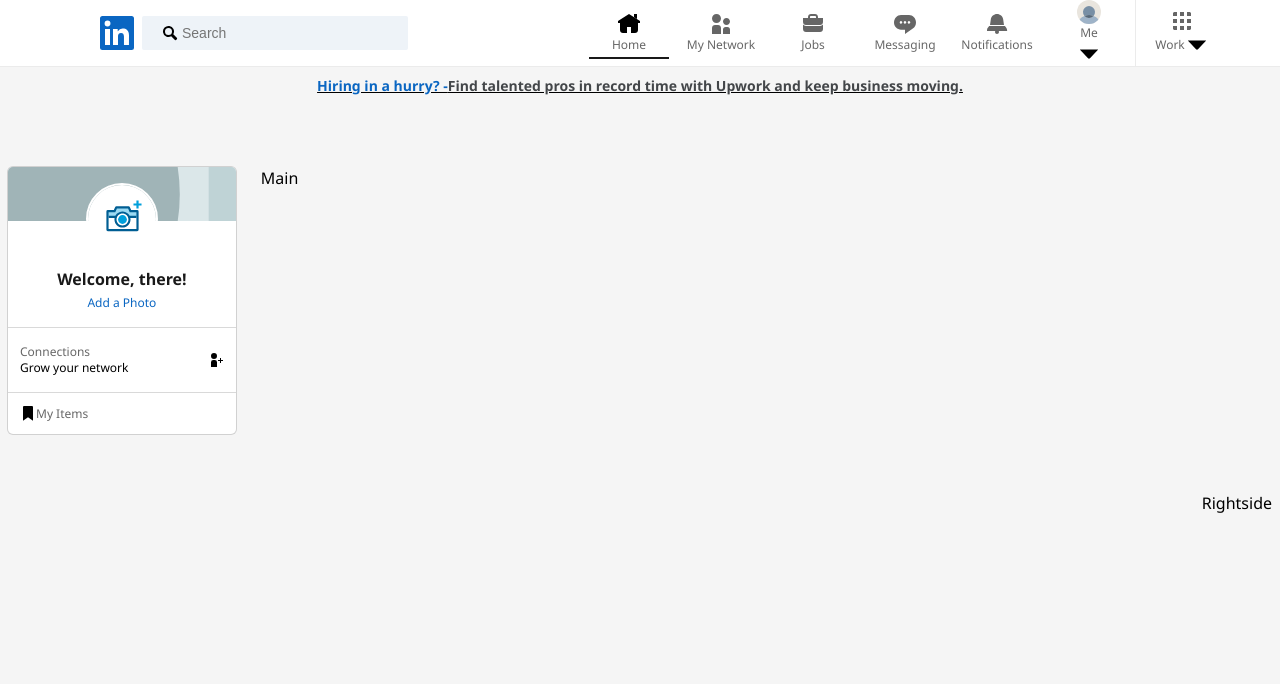
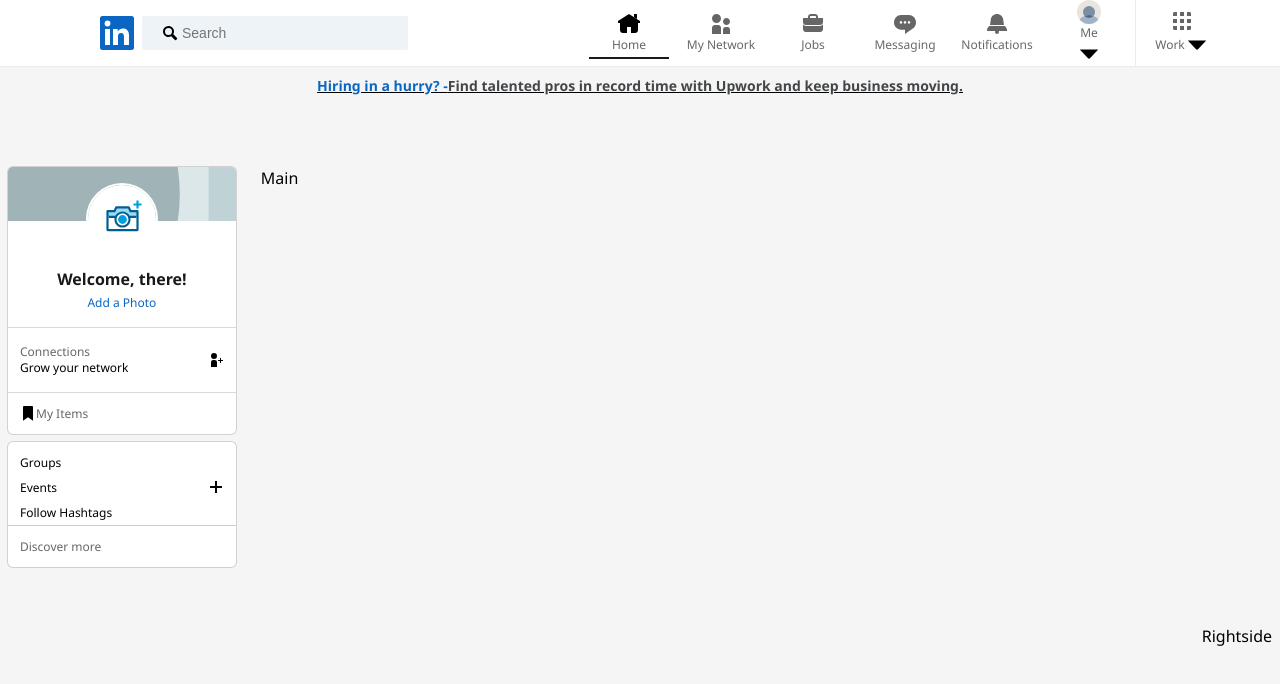
Before and after one commit to AhirwarTarun27/Replica-of-LinkedIn, a React (Create React App) app: page /home in a window 1280 px wide. Shown: the top 684 px of the page. Built offline with nearby package versions, Linux system fonts and the light colour scheme.

Commit message:
Leftside card completed

```diff
--- a/src/components/LeftSide.js
+++ b/src/components/LeftSide.js
@@ -30,6 +30,24 @@ const Leftside = (props) => {
           </span>
         </Item>
       </ArtCard>
+
+      <CommunityCard>
+        <a>
+          <span>Groups</span>
+        </a>
+        <a>
+          <span>
+            Events
+            <img src="/images/plus-icon.svg" alt="" />
+          </span>
+        </a>
+        <a>
+          <span>Follow Hashtags</span>
+        </a>
+        <a>
+          <span>Discover more</span>
+        </a>
+      </CommunityCard>
     </Container>
   );
 };
@@ -153,4 +171,36 @@ const Item = styled.a`
   }
 `;
 
+const CommunityCard = styled(ArtCard)`
+  padding: 8px 0 0;
+  text-align: left;
+  display: flex;
+  flex-direction: column;
+  a {
+    color: black;
+    padding: 4px 12px 4px 12px;
+    font-size: 12px;
+
+    &:hover {
+      color: #0a66c2;
+    }
+
+    span {
+      display: flex;
+      align-items: center;
+      justify-content: space-between;
+    }
+
+    &:last-child {
+      color: rgba(0, 0, 0, 0.6);
+      text-decoration: none;
+      border-top: 1px solid #d6cec2;
+      padding: 12px;
+      &:hover {
+        background-color: rgba(0, 0, 0, 0.08);
+      }
+    }
+  }
+`;
+
 export default Leftside;
```
